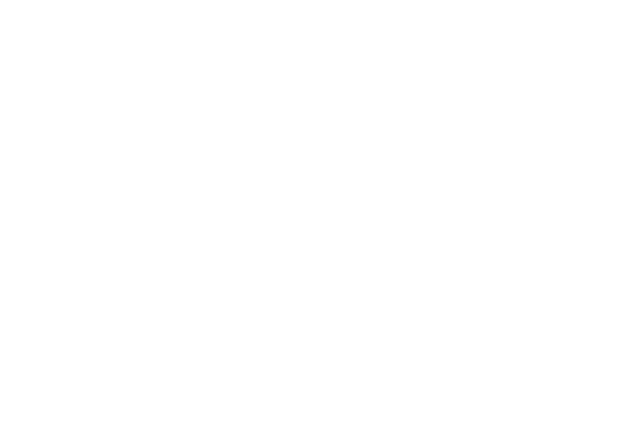
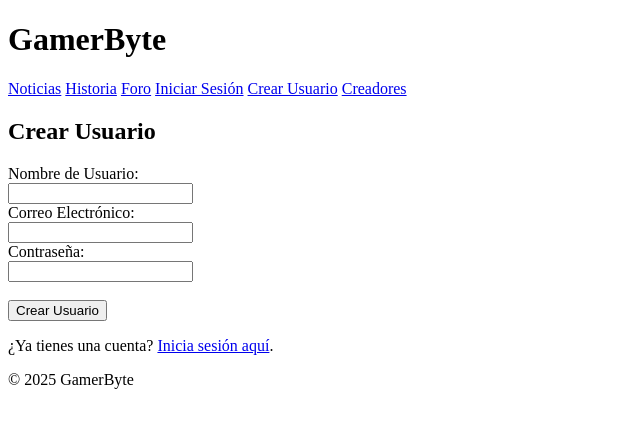
Before and after one commit to SebastianGomezdv/GamerByte, a plain HTML site: page Paginas-estandar/Crear-usuario.html in a window 1280 px wide. Shown: the whole page, without its empty margins (0-640 px from the left). Drawn offline with Linux system fonts and the light colour scheme.

Commit message:
Pagina completa (sin logo)

```diff
--- a/Paginas-estandar/Crear-usuario.html
+++ b/Paginas-estandar/Crear-usuario.html
@@ -6,6 +6,28 @@
     <title>Crear Usuario GamerByte</title>
 </head>
 <body>
-
+    <h1> GamerByte </h1>
+    <nav>
+        <a href="index.html">Noticias</a>
+        <a href="Paginas-estandar/Historia.html">Historia</a>
+        <a href="Preguntas-usuarios/Foro.html">Foro</a>
+        <a href="/Paginas-estandar/Login.html">Iniciar Sesión</a>
+        <a href="Paginas-estandar/Crear-usuario.html">Crear Usuario</a>
+        <a href="Contacto-GamerByte-Owners/Creadores.html">Creadores</a>
+    </nav>
+    <h2>Crear Usuario</h2>
+    <form action="index.html" method="post">
+        <label for="username">Nombre de Usuario:</label><br>
+        <input type="text" id="username" name="username"><br>
+        <label for="email">Correo Electrónico:</label><br>
+        <input type="email" id="email" name="email"><br>
+        <label for="password">Contraseña:</label><br>
+        <input type="password" id="password" name="password"><br><br>
+        <input type="submit" value="Crear Usuario">
+    </form>
+    <p>¿Ya tienes una cuenta? <a href="Paginas-estandar/Login.html">Inicia sesión aquí</a>.</p>
+    <footer>
+        <p>© 2025 GamerByte</p>
+    </footer>
 </body>
 </html>
```
Also changed, not shown: Contacto-GamerByte-Owners/Creadores.html (+6 -6 lines), Paginas-estandar/Historia.html (+6 -6 lines), Paginas-estandar/Login.html (+21 -1 lines), Preguntas-usuarios/Foro.html (+13 -7 lines), index.html (+1 -1 lines).
